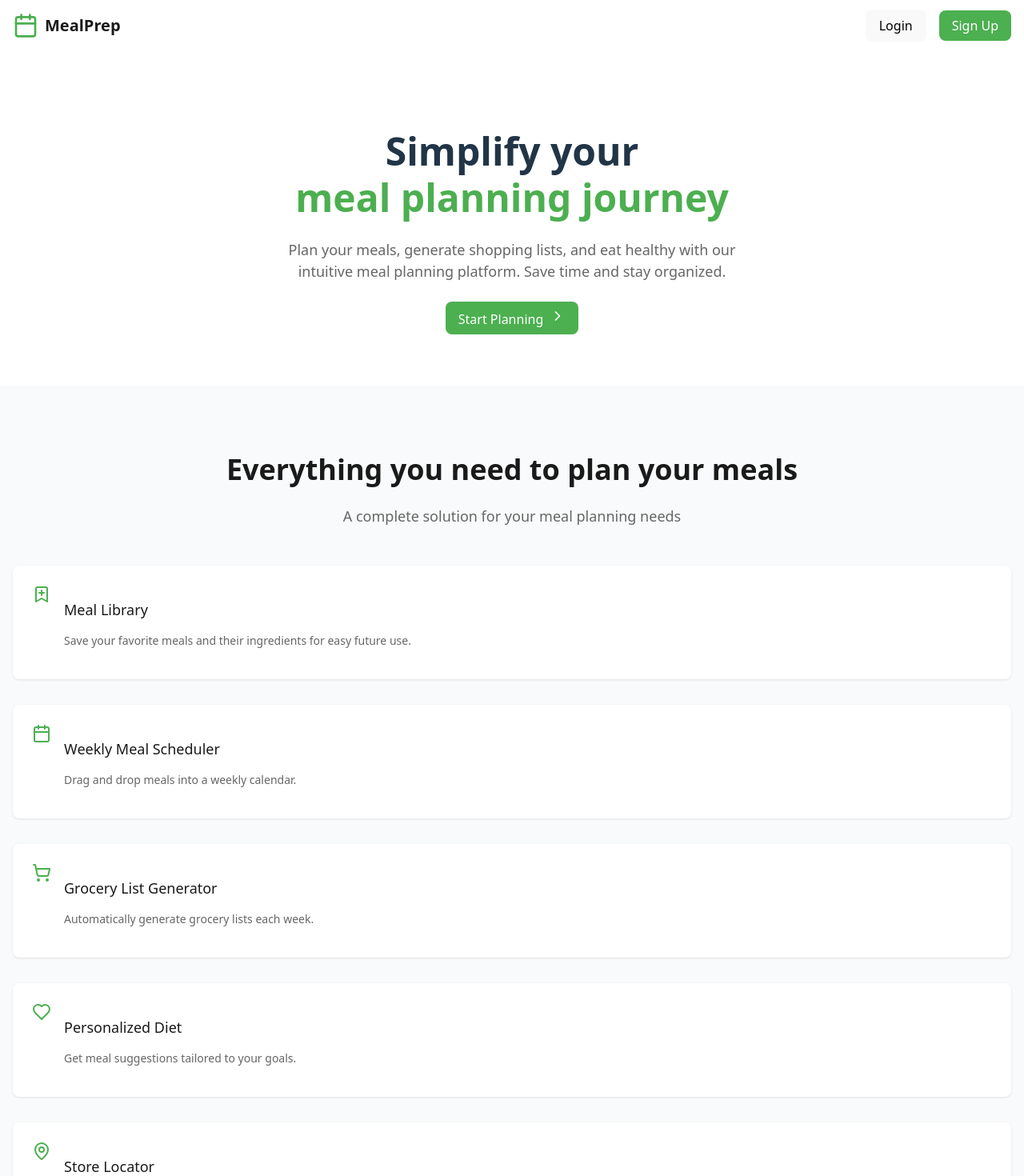
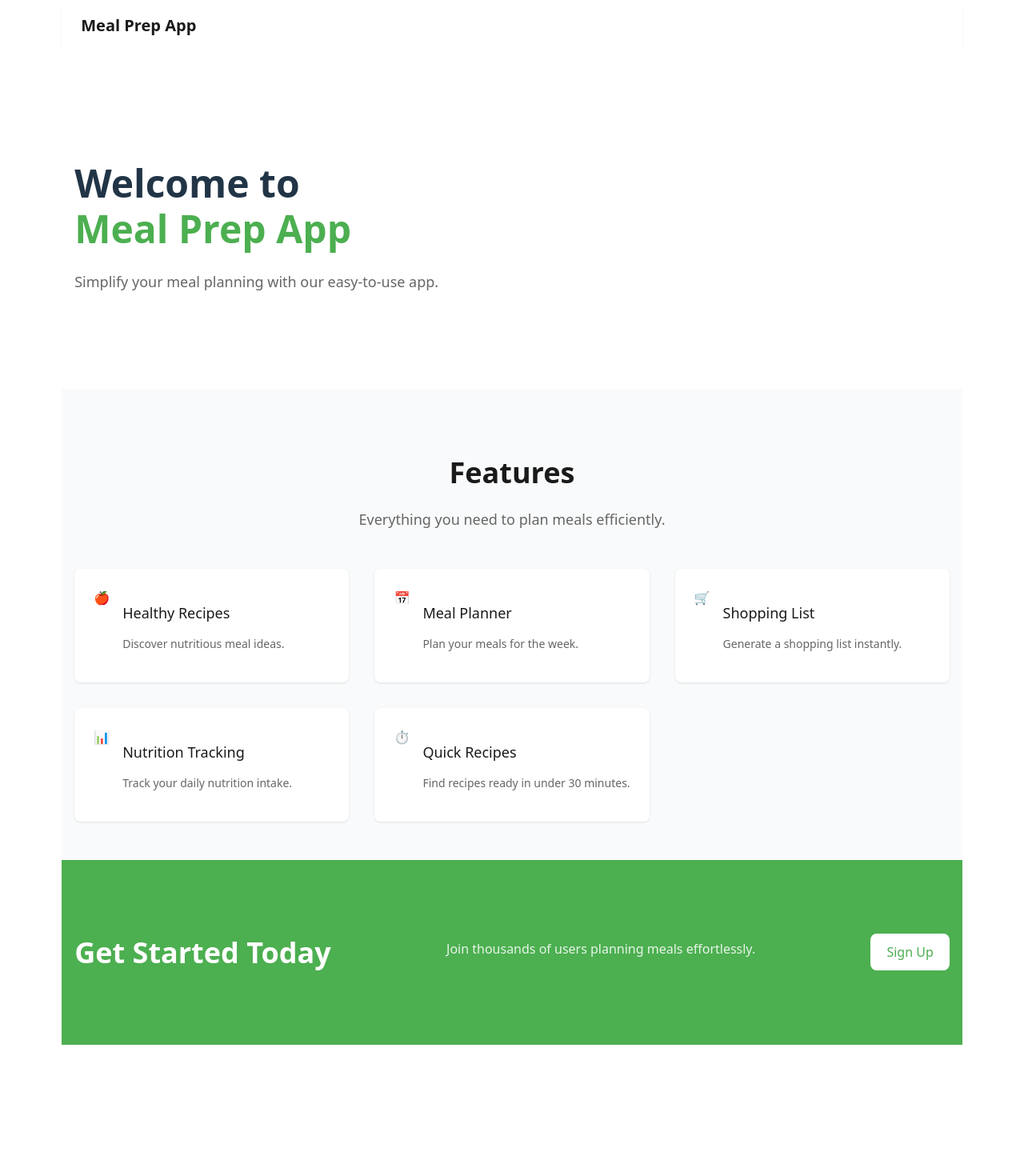
Before and after one commit to Yayacodes1/meal-prep-web-app-hackathon, a React (Vite) app in the folder frontend/: page / in a window 1280 px wide. Shown: the top 1470 px of the page at 80% size. After the commit the page ends 1306 px from the top, so only its background shows below. Built offline with nearby package versions, Linux system fonts and the light colour scheme.

Commit message:
Update Frontend UI

```diff
--- a/frontend/package.json
+++ b/frontend/package.json
@@ -11,6 +11,7 @@
     "preview": "vite preview"
   },
   "dependencies": {
+    "lucide-react": "^0.487.0",
     "react": "^19.0.0",
     "react-dom": "^19.0.0"
   },
--- a/frontend/src/App.jsx
+++ b/frontend/src/App.jsx
@@ -1,5 +1,5 @@
 import React from "react";
-import LandingPage from "./pages/LandingPage";
+import LandingPage from "./pages/landingPage";
 
 function App() {
   return (
--- a/frontend/src/pages/landingPage.jsx
+++ b/frontend/src/pages/landingPage.jsx
@@ -1,336 +1,99 @@
 import React from 'react';
-import {
-  Calendar,
-  BookmarkPlus,
-  ShoppingCart,
-  Heart,
-  MapPin,
-  Brain,
-  ChevronRight
-} from 'lucide-react';
+import '../styles/landingPage.css';
 
-const styles = {
-  nav: {
-    backgroundColor: 'white',
-    boxShadow: '0 1px 2px rgba(0, 0, 0, 0.05)',
-  },
-  navContainer: {
-    maxWidth: '1280px',
-    margin: '0 auto',
-    padding: '0 1rem',
-  },
-  navContent: {
-    display: 'flex',
-    justifyContent: 'space-between',
-    alignItems: 'center',
-    height: '4rem',
-  },
-  navLogo: {
-    display: 'flex',
-    alignItems: 'center',
-  },
-  navLogoText: {
-    marginLeft: '0.5rem',
-    fontSize: '1.25rem',
-    fontWeight: 600,
-    color: '#1a1a1a',
-  },
-  navButtons: {
-    display: 'flex',
-    alignItems: 'center',
-    gap: '1rem',
-  },
-  button: {
-    padding: '0.5rem 1rem',
-    borderRadius: '0.5rem',
-    fontWeight: 500,
-    cursor: 'pointer',
-    transition: 'all 0.2s',
-  },
-  primaryButton: {
-    backgroundColor: '#4CAF50',
-    color: 'white',
-    border: 'none',
-    '&:hover': {
-      backgroundColor: '#45a049',
-    },
-  },
-  hero: {
-    position: 'relative',
-    backgroundColor: 'white',
-    overflow: 'hidden',
-  },
-  heroContainer: {
-    maxWidth: '1280px',
-    margin: '0 auto',
-    padding: '4rem 1rem',
-    textAlign: 'center',
-    '@media (min-width: 1024px)': {
-      textAlign: 'left',
-      padding: '6rem 1rem',
-    },
-  },
-  heroTitle: {
-    fontSize: '3rem',
-    fontWeight: 800,
-    lineHeight: 1.2,
-    marginBottom: '1.5rem',
-  },
-  heroTitleSpan: {
-    display: 'block',
-  },
-  heroTitleGreen: {
-    display: 'block',
-    color: '#4CAF50',
-  },
-  heroDescription: {
-    fontSize: '1.125rem',
-    color: '#666',
-    maxWidth: '36rem',
-    margin: '1.5rem auto',
-    '@media (min-width: 1024px)': {
-      margin: '1.5rem 0',
-    },
-  },
-  features: {
-    padding: '3rem 1rem',
-    backgroundColor: '#f9fafb',
-  },
-  featuresContainer: {
-    maxWidth: '1280px',
-    margin: '0 auto',
-  },
-  featuresHeader: {
-    textAlign: 'center',
-    marginBottom: '3rem',
-  },
-  featuresTitle: {
-    fontSize: '2.25rem',
-    fontWeight: 800,
-    color: '#1a1a1a',
-    marginBottom: '1rem',
-  },
-  featuresSubtitle: {
-    fontSize: '1.125rem',
-    color: '#666',
-  },
-  featuresGrid: {
-    display: 'grid',
-    gap: '2rem',
-    gridTemplateColumns: 'repeat(1, 1fr)',
-    '@media (min-width: 640px)': {
-      gridTemplateColumns: 'repeat(2, 1fr)',
-    },
-    '@media (min-width: 1024px)': {
-      gridTemplateColumns: 'repeat(3, 1fr)',
-    },
-  },
-  featureCard: {
-    backgroundColor: 'white',
-    borderRadius: '0.5rem',
-    padding: '1.5rem',
-    boxShadow: '0 1px 3px rgba(0, 0, 0, 0.1)',
-  },
-  featureContent: {
-    display: 'flex',
-    alignItems: 'flex-start',
-  },
-  featureIcon: {
-    color: '#4CAF50',
-    flexShrink: 0,
-  },
-  featureText: {
-    marginLeft: '1rem',
-  },
-  featureTitle: {
-    fontSize: '1.125rem',
-    fontWeight: 500,
-    color: '#1a1a1a',
-    marginBottom: '0.5rem',
-  },
-  featureDescription: {
-    fontSize: '0.875rem',
-    color: '#666',
-  },
-  cta: {
-    backgroundColor: '#4CAF50',
-    padding: '4rem 1rem',
-  },
-  ctaContainer: {
-    maxWidth: '1280px',
-    margin: '0 auto',
-    display: 'flex',
-    flexDirection: 'column',
-    alignItems: 'center',
-    gap: '2rem',
-    '@media (min-width: 1024px)': {
-      flexDirection: 'row',
-      justifyContent: 'space-between',
-    },
-  },
-  ctaTitle: {
-    fontSize: '2.25rem',
-    fontWeight: 800,
-    color: 'white',
-    lineHeight: 1.2,
-  },
-  ctaSubtitle: {
-    color: '#e8f5e9',
-    marginTop: '0.5rem',
-  },
-  ctaButton: {
-    backgroundColor: 'white',
-    color: '#4CAF50',
-    padding: '0.75rem 1.25rem',
-    borderRadius: '0.5rem',
-    fontWeight: 500,
-    border: 'none',
-    cursor: 'pointer',
-    transition: 'background-color 0.2s',
-    '&:hover': {
-      backgroundColor: '#f5f5f5',
-    },
-  },
-};
-
-function LandingPage() {
+const LandingPage = () => {
   return (
     <div>
       {/* Navigation */}
-      <nav style={styles.nav}>
-        <div style={styles.navContainer}>
-          <div style={styles.navContent}>
-            <div style={styles.navLogo}>
-              <Calendar style={{ color: '#4CAF50', height: '2rem', width: '2rem' }} />
-              <span style={styles.navLogoText}>MealPrep</span>
-            </div>
-            <div style={styles.navButtons}>
-              <button style={styles.button}>Login</button>
-              <button style={{ ...styles.button, ...styles.primaryButton }}>Sign Up</button>
+      <nav className="nav">
+        <div className="nav-container">
+          <div className="nav-content">
+            <div className="nav-logo">
+              <span className="nav-logo-text">Meal Prep App</span>
             </div>
           </div>
         </div>
       </nav>
 
       {/* Hero Section */}
-      <div style={styles.hero}>
-        <div style={styles.heroContainer}>
-          <h1 style={styles.heroTitle}>
-            <span style={styles.heroTitleSpan}>Simplify your</span>
-            <span style={styles.heroTitleGreen}>meal planning journey</span>
+      <section className="hero">
+        <div className="hero-container">
+          <h1 className="hero-title">
+            Welcome to <span className="hero-title-green">Meal Prep App</span>
           </h1>
-          <p style={styles.heroDescription}>
-            Plan your meals, generate shopping lists, and eat healthy with our intuitive meal planning platform. Save time and stay organized.
+          <p className="hero-description">
+            Simplify your meal planning with our easy-to-use app.
           </p>
-          <button style={{ ...styles.button, ...styles.primaryButton }}>
-            Start Planning
-            <ChevronRight style={{ marginLeft: '0.5rem', height: '1.25rem', width: '1.25rem' }} />
-          </button>
         </div>
-      </div>
+      </section>
 
       {/* Features Section */}
-      <div style={styles.features}>
-        <div style={styles.featuresContainer}>
-          <div style={styles.featuresHeader}>
-            <h2 style={styles.featuresTitle}>Everything you need to plan your meals</h2>
-            <p style={styles.featuresSubtitle}>A complete solution for your meal planning needs</p>
-          </div>
-
-          <div style={styles.featuresGrid}>
-            {/* Meal Library */}
-            <div style={styles.featureCard}>
-              <div style={styles.featureContent}>
-                <BookmarkPlus style={styles.featureIcon} />
-                <div style={styles.featureText}>
-                  <h3 style={styles.featureTitle}>Meal Library</h3>
-                  <p style={styles.featureDescription}>
-                    Save your favorite meals and their ingredients for easy future use.
-                  </p>
+      <section className="features">
+        <div className="features-container">
+          <header className="features-header">
+            <h2 className="features-title">Features</h2>
+            <p className="features-subtitle">Everything you need to plan meals efficiently.</p>
+          </header>
+          <div className="features-grid">
+            <div className="feature-card">
+              <div className="feature-content">
+                <div className="feature-icon">🍎</div>
+                <div className="feature-text">
+                  <h3 className="feature-title">Healthy Recipes</h3>
+                  <p className="feature-description">Discover nutritious meal ideas.</p>
                 </div>
               </div>
             </div>
-
-            {/* Weekly Meal Scheduler */}
-            <div style={styles.featureCard}>
-              <div style={styles.featureContent}>
-                <Calendar style={styles.featureIcon} />
-                <div style={styles.featureText}>
-                  <h3 style={styles.featureTitle}>Weekly Meal Scheduler</h3>
-                  <p style={styles.featureDescription}>
-                    Drag and drop meals into a weekly calendar.
-                  </p>
+            <div className="feature-card">
+              <div className="feature-content">
+                <div className="feature-icon">📅</div>
+                <div className="feature-text">
+                  <h3 className="feature-title">Meal Planner</h3>
+                  <p className="feature-description">Plan your meals for the week.</p>
                 </div>
               </div>
             </div>
-
-            {/* Grocery List Generator */}
-            <div style={styles.featureCard}>
-              <div style={styles.featureContent}>
-                <ShoppingCart style={styles.featureIcon} />
-                <div style={styles.featureText}>
-                  <h3 style={styles.featureTitle}>Grocery List Generator</h3>
-                  <p style={styles.featureDescription}>
-                    Automatically generate grocery lists each week.
-                  </p>
+            <div className="feature-card">
+              <div className="feature-content">
+                <div className="feature-icon">🛒</div>
+                <div className="feature-text">
+                  <h3 className="feature-title">Shopping List</h3>
+                  <p className="feature-description">Generate a shopping list instantly.</p>
                 </div>
               </div>
             </div>
-
-            {/* Diet Recommendations */}
-            <div style={styles.featureCard}>
-              <div style={styles.featureContent}>
-                <Heart style={styles.featureIcon} />
-                <div style={styles.featureText}>
-                  <h3 style={styles.featureTitle}>Personalized Diet</h3>
-                  <p style={styles.featureDescription}>
-                    Get meal suggestions tailored to your goals.
-                  </p>
+            <div className="feature-card">
+              <div className="feature-content">
+                <div className="feature-icon">📊</div>
+                <div className="feature-text">
+                  <h3 className="feature-title">Nutrition Tracking</h3>
+                  <p className="feature-description">Track your daily nutrition intake.</p>
                 </div>
               </div>
             </div>
-
-            {/* Store Locator */}
-            <div style={styles.featureCard}>
-              <div style={styles.featureContent}>
-                <MapPin style={styles.featureIcon} />
-                <div style={styles.featureText}>
-                  <h3 style={styles.featureTitle}>Store Locator</h3>
-                  <p style={styles.featureDescription}>
-                    Find nearby stores with needed ingredients.
-                  </p>
-                </div>
-              </div>
-            </div>
-
-            {/* AI Meal Ideas */}
-            <div style={styles.featureCard}>
-              <div style={styles.featureContent}>
-                <Brain style={styles.featureIcon} />
-                <div style={styles.featureText}>
-                  <h3 style={styles.featureTitle}>AI Meal Ideas</h3>
-                  <p style={styles.featureDescription}>
-                    Get creative meal inspiration powered by AI.
-                  </p>
+            <div className="feature-card">
+              <div className="feature-content">
+                <div className="feature-icon">⏱️</div>
+                <div className="feature-text">
+                  <h3 className="feature-title">Quick Recipes</h3>
+                  <p className="feature-description">Find recipes ready in under 30 minutes.</p>
                 </div>
               </div>
             </div>
           </div>
         </div>
-      </div>
+      </section>
 
-      {/* CTA Section */}
-      <div style={styles.cta}>
-        <div style={styles.ctaContainer}>
-          <h2 style={styles.ctaTitle}>
-            <span>Ready to start planning?</span>
-            <span style={styles.ctaSubtitle}>Join thousands of happy meal preppers today.</span>
-          </h2>
-          <button style={styles.ctaButton}>Get started</button>
+      {/* Call-to-Action Section */}
+      <section className="cta">
+        <div className="cta-container">
+          <h2 className="cta-title">Get Started Today</h2>
+          <p className="cta-subtitle">Join thousands of users planning meals effortlessly.</p>
+          <button className="cta-button">Sign Up</button>
         </div>
-      </div>
+      </section>
     </div>
   );
-}
+};
 
 export default LandingPage;
--- a/frontend/src/styles/landingPage.css
+++ b/frontend/src/styles/landingPage.css
@@ -0,0 +1,225 @@
+/* Ensure the page fills the entire website */
+html, body {
+    height: 100%;
+    margin: 0;
+    padding: 0;
+  }
+
+  body {
+    display: flex;
+    flex-direction: column;
+    min-height: 100vh;
+  }
+
+  /* Navigation Styles */
+  .nav {
+    background-color: white;
+    box-shadow: 0 1px 2px rgba(0, 0, 0, 0.05);
+  }
+
+  .nav-container {
+    max-width: 1280px;
+    margin: 0 auto;
+    padding: 0 1rem;
+  }
+
+  .nav-content {
+    display: flex;
+    justify-content: space-between;
+    align-items: center;
+    height: 4rem;
+  }
+
+  .nav-logo {
+    display: flex;
+    align-items: center;
+  }
+
+  .nav-logo-text {
+    margin-left: 0.5rem;
+    font-size: 1.25rem;
+    font-weight: 600;
+    color: #1a1a1a;
+  }
+
+  .nav-buttons {
+    display: none; /* Hide the green button in the top-right corner */
+  }
+
+  /* Hero Section Styles */
+  .hero {
+    position: relative;
+    background-color: white;
+    overflow: hidden;
+    flex: 1; /* Ensure the hero section stretches to fill available space */
+  }
+
+  .hero-container {
+    max-width: 1280px;
+    margin: 0 auto;
+    padding: 4rem 1rem;
+    text-align: center;
+  }
+
+  @media (min-width: 1024px) {
+    .hero-container {
+      text-align: left;
+      padding: 6rem 1rem;
+    }
+  }
+
+  .hero-title {
+    font-size: 3rem;
+    font-weight: 800;
+    line-height: 1.2;
+    margin-bottom: 1.5rem;
+  }
+
+  .hero-title-span {
+    display: block;
+  }
+
+  .hero-title-green {
+    display: block;
+    color: #4caf50;
+  }
+
+  .hero-description {
+    font-size: 1.125rem;
+    color: #666;
+    max-width: 36rem;
+    margin: 1.5rem auto;
+  }
+
+  @media (min-width: 1024px) {
+    .hero-description {
+      margin: 1.5rem 0;
+    }
+  }
+
+  /* Features Section Styles */
+  .features {
+    padding: 3rem 1rem;
+    background-color: #f9fafb;
+  }
+
+  .features-container {
+    max-width: 1280px;
+    margin: 0 auto;
+  }
+
+  .features-header {
+    text-align: center;
+    margin-bottom: 3rem;
+  }
+
+  .features-title {
+    font-size: 2.25rem;
+    font-weight: 800;
+    color: #1a1a1a;
+    margin-bottom: 1rem;
+  }
+
+  .features-subtitle {
+    font-size: 1.125rem;
+    color: #666;
+  }
+
+  .features-grid {
+    display: grid;
+    gap: 2rem;
+    grid-template-columns: repeat(1, 1fr);
+  }
+
+  @media (min-width: 640px) {
+    .features-grid {
+      grid-template-columns: repeat(2, 1fr);
+    }
+  }
+
+  @media (min-width: 1024px) {
+    .features-grid {
+      grid-template-columns: repeat(3, 1fr);
+    }
+  }
+
+  .feature-card {
+    background-color: white;
+    border-radius: 0.5rem;
+    padding: 1.5rem;
+    box-shadow: 0 1px 3px rgba(0, 0, 0, 0.1);
+  }
+
+  .feature-content {
+    display: flex;
+    align-items: flex-start;
+  }
+
+  .feature-icon {
+    color: #4caf50;
+    flex-shrink: 0;
+  }
+
+  .feature-text {
+    margin-left: 1rem;
+  }
+
+  .feature-title {
+    font-size: 1.125rem;
+    font-weight: 500;
+    color: #1a1a1a;
+    margin-bottom: 0.5rem;
+  }
+
+  .feature-description {
+    font-size: 0.875rem;
+    color: #666;
+  }
+
+  /* Call-to-Action Section Styles */
+  .cta {
+    background-color: #4caf50;
+    padding: 4rem 1rem;
+  }
+
+  .cta-container {
+    margin: 0 auto;
+    display: flex;
+    flex-direction: column;
+    align-items: center;
+    gap: 2rem;
+  }
+
+  @media (min-width: 1024px) {
+    .cta-container {
+      flex-direction: row;
+      justify-content: space-between;
+    }
+  }
+
+  .cta-title {
+    font-size: 2.25rem;
+    font-weight: 800;
+    color: white;
+    line-height: 1.2;
+  }
+
+  .cta-subtitle {
+    color: #e8f5e9;
+    margin-top: 0.5rem;
+  }
+
+  .cta-button {
+    background-color: white;
+    color: #4caf50;
+    padding: 0.75rem 1.25rem;
+    border-radius: 0.5rem;
+    font-weight: 500;
+    border: none;
+    cursor: pointer;
+    transition: background-color 0.2s;
+  }
+
+  .cta-button:hover {
+    background-color: #f5f5f5;
+  }
```
Also changed, not shown: 1 other file (tests, documents, lock files or other folders).
